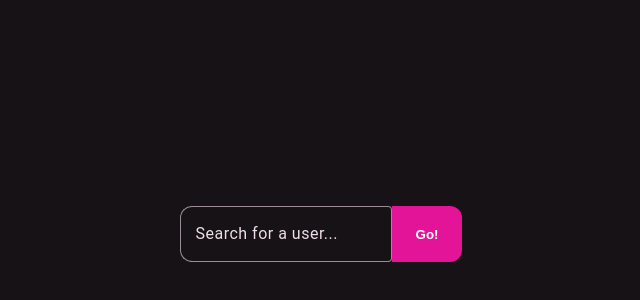
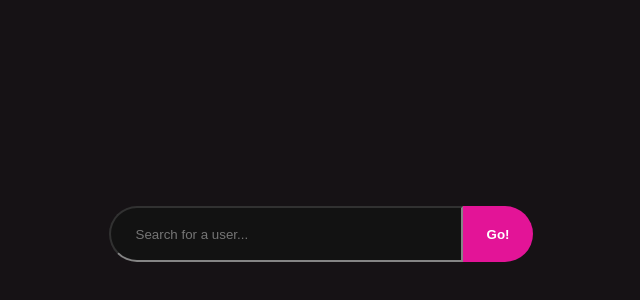
Before and after one commit to GeoffroyMaillol/js-programming-exercise, an Angular app in the folder webapp-angular/: page / in a window 1280 px wide. Shown: the part 158-458 px from the top of the page, without its empty margins (319-959 px from the left). Built offline with nearby package versions, Linux system fonts and the light colour scheme.

Commit message:
Added auto complete support

```diff
--- a/webapp-angular/src/app/components/search-form/search-form.component.css
+++ b/webapp-angular/src/app/components/search-form/search-form.component.css
@@ -4,14 +4,17 @@
   width: 100%;
 }
 
-:host ::ng-deep .search-field .mdc-notched-outline__leading {
-  border-radius: 9999px 0 0 9999px !important;
-}
-
 .search-container {
   display: flex;
   align-items: stretch;
   height: 56px;
+  border-radius: 9999px 0 0 9999px !important;
+}
+
+.search-field {
+  border-radius: 9999px 0 0 9999px !important;
+  width: 300px;
+  padding: 25px;
 }
 
 .search-btn {
@@ -23,9 +26,17 @@
   cursor: pointer;
   display: flex;
   align-items: center;
-  border-radius: 0 12px 12px 0;
+  border-radius: 0 9999px 9999px 0;
 }
 
 .search-btn:hover {
   background-color: #ae028c;
 }
+
+.mat-mdc-option {
+  padding: 0px 0px 0px 24px;
+}
+
+.mat-mdc-option:hover:not(.mdc-list-item--disabled) {
+  background: #e31497;
+}
--- a/webapp-angular/src/app/components/search-form/search-form.component.html
+++ b/webapp-angular/src/app/components/search-form/search-form.component.html
@@ -1,7 +1,21 @@
 <div class="search-container">
-  <mat-form-field appearance="outline" class="search-field">
-    <input matInput [(ngModel)]="query" placeholder="Search for a user..." />
-  </mat-form-field>
+  <input
+    class="search-field"
+    [(ngModel)]="query"
+    [matAutocomplete]="auto"
+    [formControl]="autoCompleteControl"
+    placeholder="Search for a user..."
+    (keydown.enter)="onSearch()"
+  />
+
+  <mat-autocomplete
+    #auto="matAutocomplete"
+    (optionSelected)="onUserSelected($event.option.value)"
+  >
+    <mat-option *ngFor="let user of filteredUsers | async" [value]="user">
+      {{ user.firstName}} {{ user.lastName }} ({{ user.email }})
+    </mat-option>
+  </mat-autocomplete>
 
   <button class="search-btn" (click)="onSearch()">
     Go!
--- a/webapp-angular/src/app/components/search-form/search-form.component.ts
+++ b/webapp-angular/src/app/components/search-form/search-form.component.ts
@@ -1,10 +1,14 @@
-import { Component, inject, output, signal } from '@angular/core';
-import { FormsModule } from '@angular/forms';
+import { Component, output, signal, ViewChild } from '@angular/core';
+import { FormControl, FormsModule, ReactiveFormsModule } from '@angular/forms';
 import { MatFormFieldModule } from '@angular/material/form-field';
 import { MatInputModule } from '@angular/material/input';
+import { MatAutocompleteModule, MatAutocompleteTrigger } from '@angular/material/autocomplete';
 import { MatButtonModule } from '@angular/material/button';
 import { UserData } from '../../types/UserData';
 import { SearchService } from '../../services/userdata.search.service';
+import { Observable, of, startWith, switchMap } from 'rxjs';
+import { MatAutocomplete } from '@angular/material/autocomplete';
+import { AsyncPipe, NgFor } from '@angular/common';
 
 @Component({
   selector: 'app-search-form',
@@ -13,26 +17,60 @@ import { SearchService } from '../../services/userdata.search.service';
     FormsModule,
     MatFormFieldModule,
     MatInputModule,
-    MatButtonModule
+    MatButtonModule,
+    MatAutocomplete,
+    MatAutocompleteModule,
+    ReactiveFormsModule,
+    NgFor,
+    AsyncPipe,
   ],
   templateUrl: './search-form.component.html',
   styleUrls: ['./search-form.component.css']
 })
 export class SearchFormComponent {
+  @ViewChild(MatAutocompleteTrigger) autoCompletePanelTrigger!: MatAutocompleteTrigger;
+
   query = '';
   results = signal<UserData[]>([]);
   resultsChange = output<UserData[]>();
 
   constructor(private searchService: SearchService) {}
 
+  autoCompleteControl = new FormControl('');
+
+  filteredUsers = this.autoCompleteControl.valueChanges.pipe(
+    startWith(''),
+    switchMap(value => {
+      const searchString = typeof value === 'string' ? value : '';
+      if (searchString.length < 2) {
+        return of([]);
+      }
+
+      return this.getUserData(searchString);
+    })
+  );
+
+  private getUserData(value: string): Observable<UserData[]> {
+    return this.searchService.searchUserData(value.toLowerCase());
+  }
+
   onSearch() {
     console.log('Searching for:', this.query);
+    this.autoCompletePanelTrigger.closePanel();
     if (!this.query.trim()) return;
 
     this.searchService.searchUserData(this.query).subscribe(items => {
       this.results.set(items);
       this.resultsChange.emit(items);
     });
+  }
 
+  onUserSelected(user: UserData) {
+    this.autoCompleteControl.setValue(''); // we don't want to populate the input
+    this.searchService.searchUserDataById(user.id).subscribe(items => {
+      this.results.set([items]);
+      this.resultsChange.emit([items]);
+    });
   }
+
 }
--- a/webapp-angular/src/app/services/userdata.search.service.ts
+++ b/webapp-angular/src/app/services/userdata.search.service.ts
@@ -15,4 +15,10 @@ export class SearchService {
     console.log(`Fetch URL: ${url}`);
     return this.http.get<UserData[]>(url);
   }
+
+  searchUserDataById(id: number): Observable<UserData> {
+    const url = `${this.config.apiEndpoint}/${id}`;
+    console.log(`Fetch URL: ${url}`);
+    return this.http.get<UserData>(url);
+  }
 }
--- a/webapp-angular/src/styles.css
+++ b/webapp-angular/src/styles.css
@@ -10,3 +10,14 @@
     transform: translateY(0);
   }
 }
+
+.mat-mdc-autocomplete-panel {
+  border-radius: 24px !important;
+  background: rgb(114, 106, 106) !important;
+  box-shadow: 0 8px 24px rgba(0,0,0,0.12) !important;
+  padding: 2px 0 !important;
+}
+
+.cdk-overlay-pane {
+  margin-top: 5px !important;
+}
```
